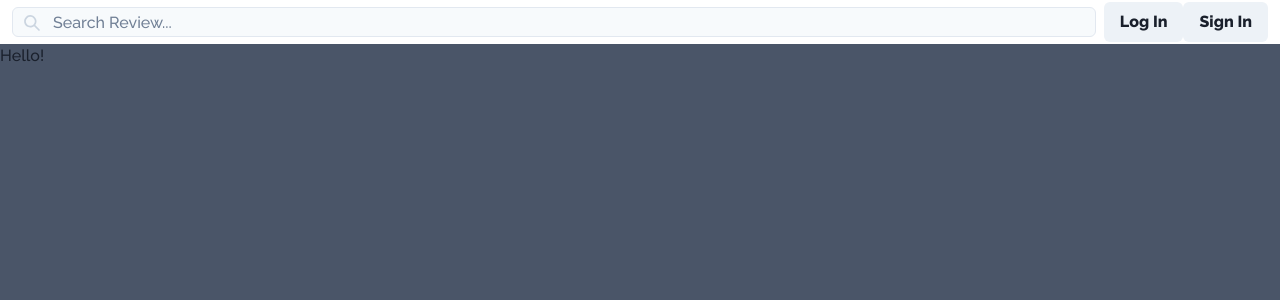
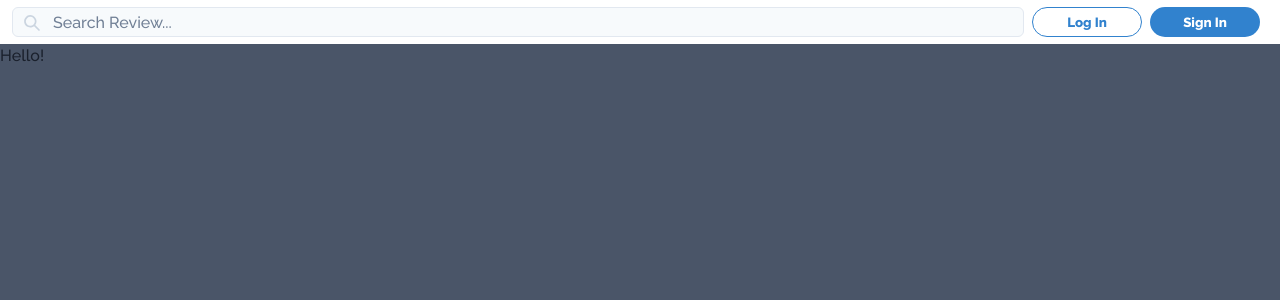
Before and after one commit to nidhielango/Internaid1, a Next.js app: page / in a window 1280 px wide. Shown: the top 300 px of the page. Built offline with nearby package versions, Linux system fonts and the light colour scheme.

Commit message:
button theme

```diff
--- a/src/components/Navbar/Content/AuthButtons.tsx
+++ b/src/components/Navbar/Content/AuthButtons.tsx
@@ -5,8 +5,10 @@
 
     return (
         <>
-        <Button>Log In</Button>
-        <Button>Sign In</Button>
+        <Button variant="outline" height="30px" display={{base:"none", sm:"flex"}}
+        width={{base:"70px", md:"110px"}} mr={2}>Log In</Button>
+        <Button height="30px" display={{base:"none", sm:"flex"}}
+        width={{base:"70px", md:"110px"}} mr={2}>Sign In</Button>
         </>
     )
 }
--- /dev/null
+++ b/src/ui/button.ts
@@ -0,0 +1,42 @@
+import {ComponentStyleConfig} from "@chakra-ui/theme";
+
+export const Button: ComponentStyleConfig = {
+    baseStyle: {
+      borderRadius: "70px",
+      fontSize: "8pt",
+      fontWeight: 600,
+      _focus: {
+        boxShadow: "none",
+      },
+    },
+    sizes: {
+      sm: {
+        fontSize: "8pt",
+      },
+      md: {
+        fontSize: "10pt",
+      },
+    },
+    variants: {
+      solid: {
+        color: "white",
+        bg: "blue.500",
+        _hover: {
+          bg: "blue.400",
+        },
+      },
+      outline: {
+        color: "blue.500",
+        border: "1px solid",
+        borderColor: "blue.500",
+      },
+      oauth: {
+        height: "34px",
+        border: "1px solid",
+        borderColor: "gray.300",
+        _hover: {
+          bg: "gray.50",
+        },
+      },
+    },
+  };
--- a/src/ui/theme.ts
+++ b/src/ui/theme.ts
@@ -3,12 +3,13 @@
 import '@fontsource/raleway/500.css';
 import '@fontsource/raleway/800.css';
 import { extendTheme } from "@chakra-ui/react"
+import { Button } from './button';
 
 // 2. Call `extendTheme` and pass your custom values
 export const theme = extendTheme({
   colors: {
     brand: {
-      100: "#000000", // black color for buttons & logo
+      100: "#000000", // black color
     },
   },
   fonts: {
@@ -22,6 +23,6 @@
       })
   },
   components: {
-
+    Button,
   }
 })
```
